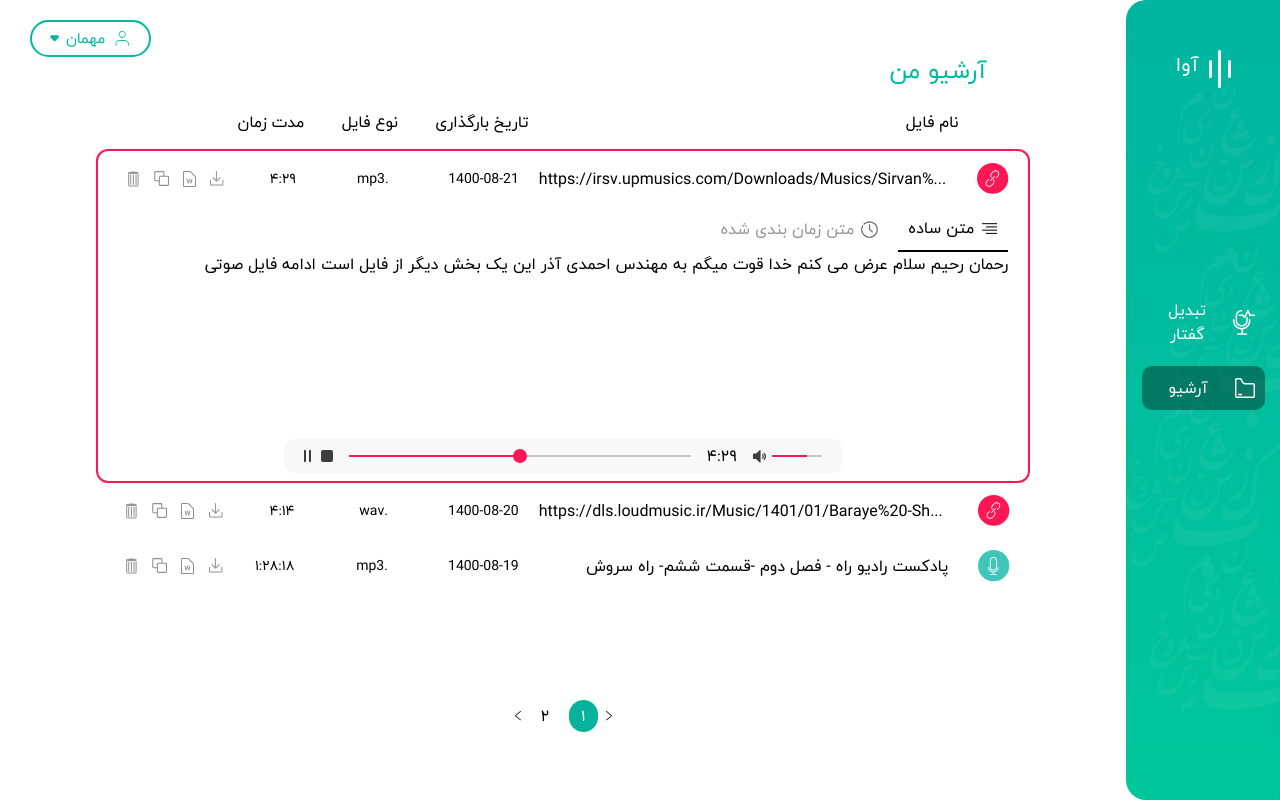
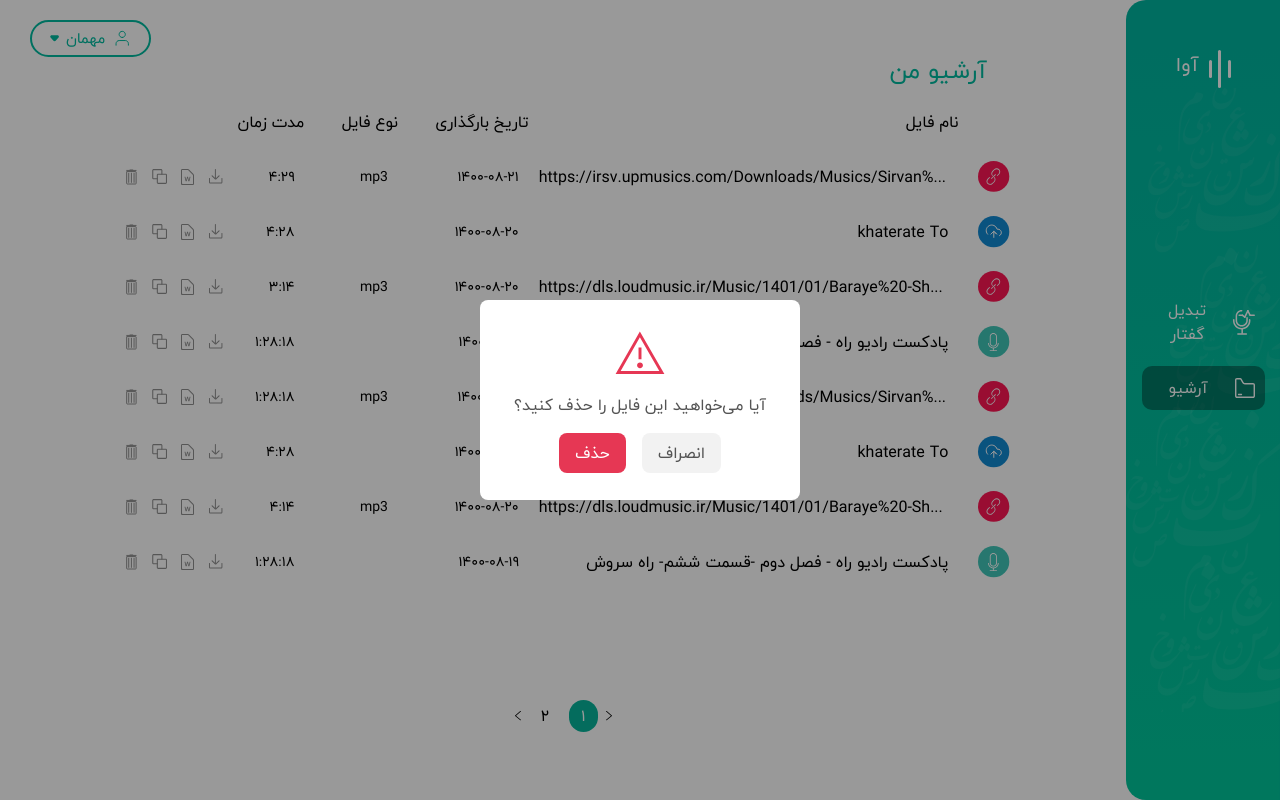
Before and after one commit to amirparsaro/ava-front-end, a React (Create React App) app: page /archive/1 in a window 1280 px wide. Both pictures are taken after a click on the picture 131 px from the left and 176 px from the top of the page. Built offline with nearby package versions, Linux system fonts and the light colour scheme.

Commit message:
add function to archive buttons

```diff
--- a/src/Archive.css
+++ b/src/Archive.css
@@ -112,3 +112,13 @@
 .exclude-pointer {
   @apply cursor-default !important;
 }
+
+.icon-size {
+  width: 100px !important;
+  height: 100px !important;
+}
+
+.alert-text {
+  font-family: "IRANYekan";
+  margin: 0px 15px;
+}
--- a/src/components/main-content/Archive.jsx
+++ b/src/components/main-content/Archive.jsx
@@ -20,6 +20,7 @@ import linkBtn from "../../assets/images/link-Btn.svg";
 import uploadBtn from "../../assets/images/upload-Btn.svg";
 import { dateToPersianDigits } from "../../utils/utils";
 import { toPersianDigits } from "../../utils/utils";
+import { getFileExtension } from "../../utils/utils";
 import { useState } from "react";
 import "../../App.css";
 import "../../index.css";
@@ -32,7 +33,6 @@ const Archive = () => {
       uploadType: "link",
       name: "https://irsv.upmusics.com/Downloads/Musics/Sirvan%20Khosravi%20%7C%20Tanha%20Nazar%20(320).mp3",
       date: "1400-08-21",
-      type: ".mp3",
       duration: "4:29",
       segments: [
         {
@@ -57,7 +57,6 @@ const Archive = () => {
       uploadType: "upload",
       name: "khaterate To",
       date: "1400-08-20",
-      type: ".mp4",
       duration: "4:28",
       segments: [
         {
@@ -82,7 +81,6 @@ const Archive = () => {
       uploadType: "link",
       name: "https://dls.loudmusic.ir/Music/1401/01/Baraye%20-Shervin%20Hajipour%20[loudmusic.ir]-320.mp3",
       date: "1400-08-20",
-      type: ".wav",
       duration: "3:14",
       segments: [
         {
@@ -107,7 +105,6 @@ const Archive = () => {
       uploadType: "record",
       name: "پادکست رادیو راه - فصل دوم -قسمت ششم- راه سروش",
       date: "1400-08-19",
-      type: ".mp3",
       duration: "1:28:18",
       segments: [
         {
@@ -137,7 +134,6 @@ const Archive = () => {
       uploadType: "link",
       name: "https://irsv.upmusics.com/Downloads/Musics/Sirvan%20Khosravi%20%7C%20Tanha%20Nazar%20(320).mp3",
       date: "1400-08-21",
-      type: ".mp3",
       duration: "1:28:18",
       segments: [
         {
@@ -162,7 +158,6 @@ const Archive = () => {
       uploadType: "upload",
       name: "khaterate To",
       date: "1400-08-20",
-      type: ".mp4",
       duration: "4:28",
       segments: [
         {
@@ -187,7 +182,6 @@ const Archive = () => {
       uploadType: "link",
       name: "https://dls.loudmusic.ir/Music/1401/01/Baraye%20-Shervin%20Hajipour%20[loudmusic.ir]-320.mp3",
       date: "1400-08-20",
-      type: ".wav",
       duration: "4:14",
       segments: [
         {
@@ -212,7 +206,6 @@ const Archive = () => {
       uploadType: "record",
       name: "پادکست رادیو راه - فصل دوم -قسمت ششم- راه سروش",
       date: "1400-08-19",
-      type: ".mp3",
       duration: "1:28:18",
       segments: [
         {
@@ -242,7 +235,6 @@ const Archive = () => {
       uploadType: "upload",
       name: "Random Song 1",
       date: "1400-08-22",
-      type: ".mp3",
       duration: "2:45",
       segments: [
         {
@@ -267,7 +259,6 @@ const Archive = () => {
       uploadType: "link",
       name: "https://example.com/music/random2.mp3",
       date: "1400-08-23",
-      type: ".mp3",
       duration: "3:30",
       segments: [
         {
@@ -292,7 +283,6 @@ const Archive = () => {
       uploadType: "record",
       name: "پادکست تصادفی",
       date: "1400-08-24",
-      type: ".wav",
       duration: "0:58:00",
       segments: [
         {
@@ -317,7 +307,6 @@ const Archive = () => {
       uploadType: "upload",
       name: "Random Video",
       date: "1400-08-25",
-      type: ".mp4",
       duration: "5:00",
       segments: [
         {
@@ -342,7 +331,6 @@ const Archive = () => {
       uploadType: "link",
       name: "https://example.com/music/random5.mp3",
       date: "1400-08-26",
-      type: ".mp3",
       duration: "4:10",
       segments: [
         {
--- a/src/components/main-content/archive/ArchiveGrid.jsx
+++ b/src/components/main-content/archive/ArchiveGrid.jsx
@@ -116,7 +116,7 @@ const ArchiveGrid = ({ filePack }) => {
                   )}
 
                   <div onClick={() => onClickItem(index)}>
-                    <ArchiveRow file={file} />
+                    <ArchiveRow file={file} deleteFile={deleteFile} setSelectedIndex={setSelectedIndex} />
                   </div>
 
                   {boxPosition === "bottom" && (
@@ -132,7 +132,7 @@ const ArchiveGrid = ({ filePack }) => {
                   className="transition-all duration-300"
                   onClick={() => onClickItem(index)}
                 >
-                  <ArchiveRow file={file} />
+                  <ArchiveRow file={file} deleteFile={deleteFile} setSelectedIndex={setSelectedIndex} />
                 </div>
               )}
             </div>
@@ -143,7 +143,10 @@ const ArchiveGrid = ({ filePack }) => {
       <NavigationBox
         currentPage={currentPage}
         totalPages={Math.ceil(files.length / itemsPerPage)}
-        onPageChange={(page) => setCurrentPage(page)}
+        onPageChange={(page) => {
+          setCurrentPage(page);
+          setSelectedIndex(null);
+        }}
       />
     </div>
   );
--- a/src/components/main-content/archive/ArchiveRow.jsx
+++ b/src/components/main-content/archive/ArchiveRow.jsx
@@ -11,15 +11,31 @@ import deleteIconHover from "../../../assets/images/del-Btn-hover.svg";
 import recordBtn from "../../../assets/images/record-Btn.svg";
 import linkBtn from "../../../assets/images/link-Btn.svg";
 import uploadBtn from "../../../assets/images/upload-Btn.svg";
-import { dateToPersianDigits } from "../../../utils/utils";
+import { dateToPersianDigits, getFileExtension } from "../../../utils/utils";
 import { toPersianDigits } from "../../../utils/utils";
 import { timeToPersianDigits } from "../../../utils/utils";
+import DeleteModal from "./DeleteModal";
+import { Document, Packer, Paragraph, TextRun } from "docx";
+import { saveAs } from "file-saver";
+import { Alert, Snackbar, Button } from "@mui/material";
+import CheckIcon from '@mui/icons-material/Check';
 
-const ArchiveRow = ({ file }) => {
+const ArchiveRow = ({ file, deleteFile, setSelectedIndex }) => {
   const [hoverDownload, setHoverDownload] = useState(false);
   const [hoverCopy, setHoverCopy] = useState(false);
   const [hoverDelete, setHoverDelete] = useState(false);
   const [hoverWord, setHoverWord] = useState(false);
+  const [OpenState, setOpenState] = useState(false);
+  const [openAlert, setOpenAlert] = useState(false);
+
+  const handleClickAlert = () => {
+    setOpenAlert(true);
+  };
+
+  const handleCloseAlert = (event, reason) => {
+    if (reason === "clickaway") return;
+    setOpenAlert(false);
+  };
 
   function handleUploadTypeIcon(uploadType) {
     switch (uploadType) {
@@ -34,39 +50,115 @@ const ArchiveRow = ({ file }) => {
     }
   }
 
+  function formatText(file) {
+    let segments = "";
+    for (const segment of file.segments) {
+      segments += segment.text + " ";
+    }
+    return segments;
+  }
+
+  function generateWordDoc() {
+    const doc = new Document({
+      sections: [
+        {
+          children: [new Paragraph(formatText(file))],
+        },
+      ],
+    });
+
+    Packer.toBlob(doc).then((blob) => {
+      saveAs(blob, file.name + ".docx");
+    });
+  }
+
   return (
     <div className="archive-table-row-wrapper">
+      <Snackbar
+        onClick={(e) => {
+          e.stopPropagation();
+        }}
+        open={openAlert}
+        autoHideDuration={3000}
+        onClose={handleCloseAlert}
+        anchorOrigin={{ vertical: "top", horizontal: "center" }}
+      >
+        <Alert
+          onClose={handleCloseAlert}
+          severity="success"
+          icon={<CheckIcon fontSize="inherit" />}
+          sx={{ width: "100%" }}
+          className="alert-text"
+        >
+          <p className="alert-text">متن مورد نظر شما کپی شد!</p>
+        </Alert>
+      </Snackbar>
+
       <div className="archive-table-row">
         <img src={handleUploadTypeIcon(file.uploadType)} alt="icon" />
         <p className="row-first">{file.name}</p>
-        <p>{file.date}</p>
-        <p>{file.type}</p>
+        <p>{dateToPersianDigits(file.date)}</p>
+        <p>{getFileExtension(file.name)}</p>
         <p>{timeToPersianDigits(file.duration)}</p>
-        <img className="hoverable"
+
+        <img
+          className="hoverable"
           src={hoverDownload ? downloadIconHover : downloadIcon}
           onMouseEnter={() => setHoverDownload(true)}
           onMouseLeave={() => setHoverDownload(false)}
+          onClick={(e) => {
+            e.stopPropagation();
+          }}
           alt="download"
         />
-        <img className="hoverable"
+
+        <img
+          className="hoverable"
           src={hoverWord ? wordIconHover : wordIcon}
           onMouseEnter={() => setHoverWord(true)}
           onMouseLeave={() => setHoverWord(false)}
+          onClick={(e) => {
+            e.stopPropagation();
+            generateWordDoc();
+          }}
           alt="word"
         />
-        <img className="hoverable"
+
+        <img
+          className="hoverable"
           src={hoverCopy ? copyIconHover : copyIcon}
           onMouseEnter={() => setHoverCopy(true)}
           onMouseLeave={() => setHoverCopy(false)}
+          onClick={(e) => {
+            e.stopPropagation();
+            navigator.clipboard.writeText(formatText(file));
+            handleClickAlert();
+          }}
           alt="copy"
         />
-        <img className="hoverable"
+
+        <img
+          className="hoverable"
           src={hoverDelete ? deleteIconHover : deleteIcon}
           onMouseEnter={() => setHoverDelete(true)}
           onMouseLeave={() => setHoverDelete(false)}
+          onClick={(e) => {
+            e.stopPropagation();
+            setOpenState(true);
+          }}
           alt="delete"
         />
       </div>
+
+      <DeleteModal
+        OpenState={OpenState}
+        onClose={() => setOpenState(false)}
+        onDelete={() => {
+          setSelectedIndex(null);
+          deleteFile(file.id);
+          setOpenState(false);
+        }}
+      />
     </div>
   );
 };
--- /dev/null
+++ b/src/components/main-content/archive/DeleteModal.jsx
@@ -0,0 +1,39 @@
+import { TfiAlert } from "react-icons/tfi";
+import "../../../Archive.css";
+
+const DeleteModal = ({ OpenState, onClose, onDelete }) => {
+  return (
+    OpenState && (
+      <div
+        onClick={(e) => e.stopPropagation()}
+        className="fixed flex justify-center items-center z-[100] left-0 top-0 w-full h-full bg-black bg-opacity-40 pointer-events-auto inset-0"
+      >
+        <div
+          onClick={(e) => e.stopPropagation()}
+          className="bg-white flex justify-center items-center flex-col p-4 rounded-lg w-1/4 h-1/4 pointer-events-auto gap-4"
+        >
+          <div style={{ width: 50, height: 50 }}>
+            <TfiAlert size={50} className="text-[#e63754]" />
+          </div>
+          <p className="text-[#545454]">آیا می‌خواهید این فایل را حذف کنید؟</p>
+          <div className="flex flex justify-center items-center flex-row gap-4">
+            <button
+              onClick={onClose}
+              className="bg-[#F2F2F2] hover:bg-[#f7f7f7] transition-all duration-300 ease-in-out text-[#545454] px-4 py-2 rounded-lg w-100"
+            >
+              انصراف
+            </button>
+            <button
+              onClick={onDelete}
+              className="bg-[#e63754] hover:bg-[#fa526f] transition-all duration-300 ease-in-out text-[#fff] px-4 py-2 rounded-lg w-100"
+            >
+              حذف
+            </button>
+          </div>
+        </div>
+      </div>
+    )
+  );
+};
+
+export default DeleteModal;
--- /dev/null
+++ b/src/utils/test.js
@@ -0,0 +1,10 @@
+fetch('https://harf.roshan-ai.ir/api/requests/', {
+  headers: {
+    'Authorization': 'Token a85d08400c622b50b18b61e239b9903645297196'
+  }
+})
+.then(async res => {
+  const text = await res.text();
+  console.log(text);
+})
+.catch(err => console.error(err));
--- a/src/utils/utils.jsx
+++ b/src/utils/utils.jsx
@@ -16,7 +16,7 @@ export function dateToPersianDigits(input) {
     .join("-");
 }
 
-function getFileExtension(filePath) {
+export function getFileExtension(filePath) {
   if (typeof filePath !== 'string') return null;
 
   const lastDotIndex = filePath.lastIndexOf('.');
```
Also changed, not shown: package.json (+8 -0 lines), 1 other file (tests, documents, lock files or other folders).
